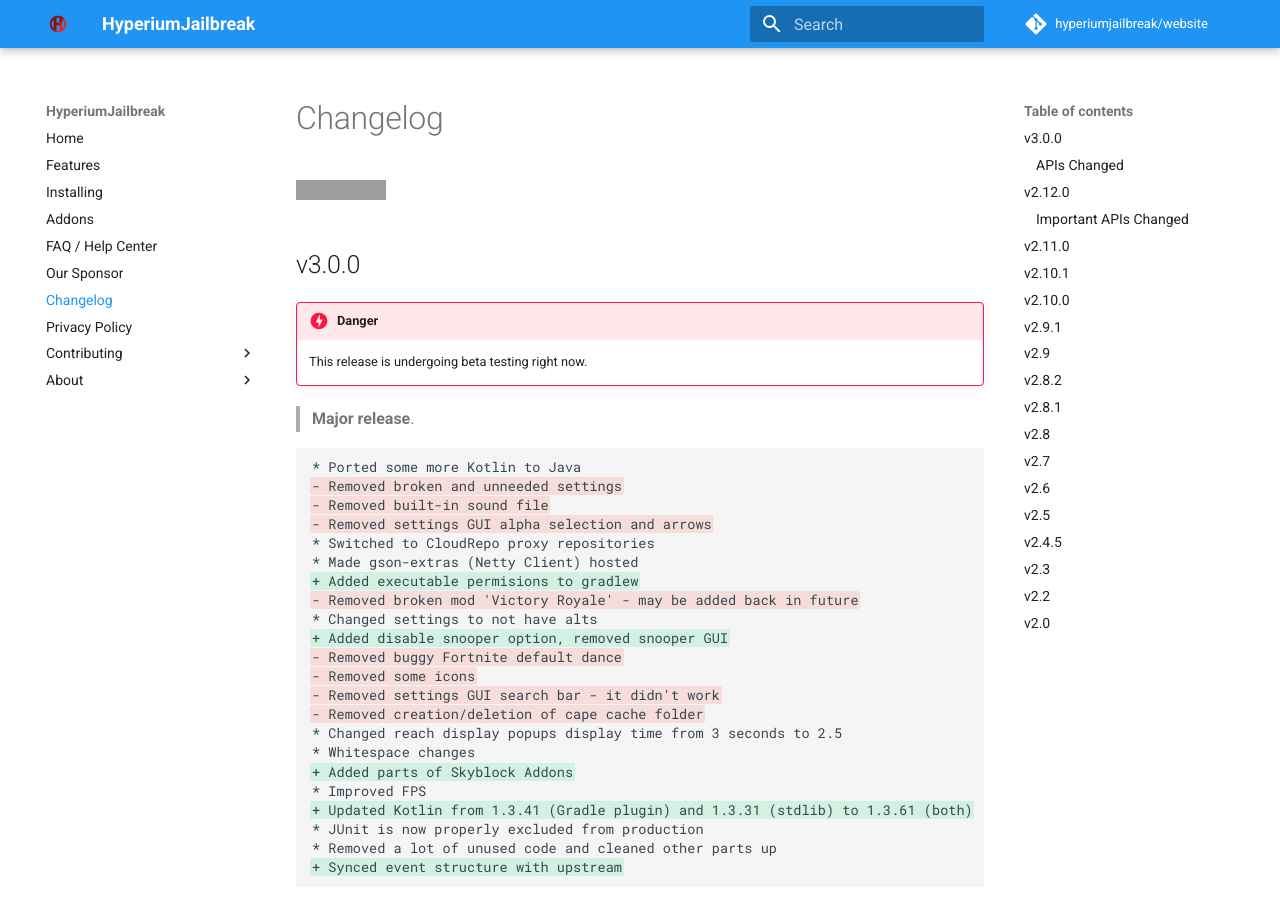
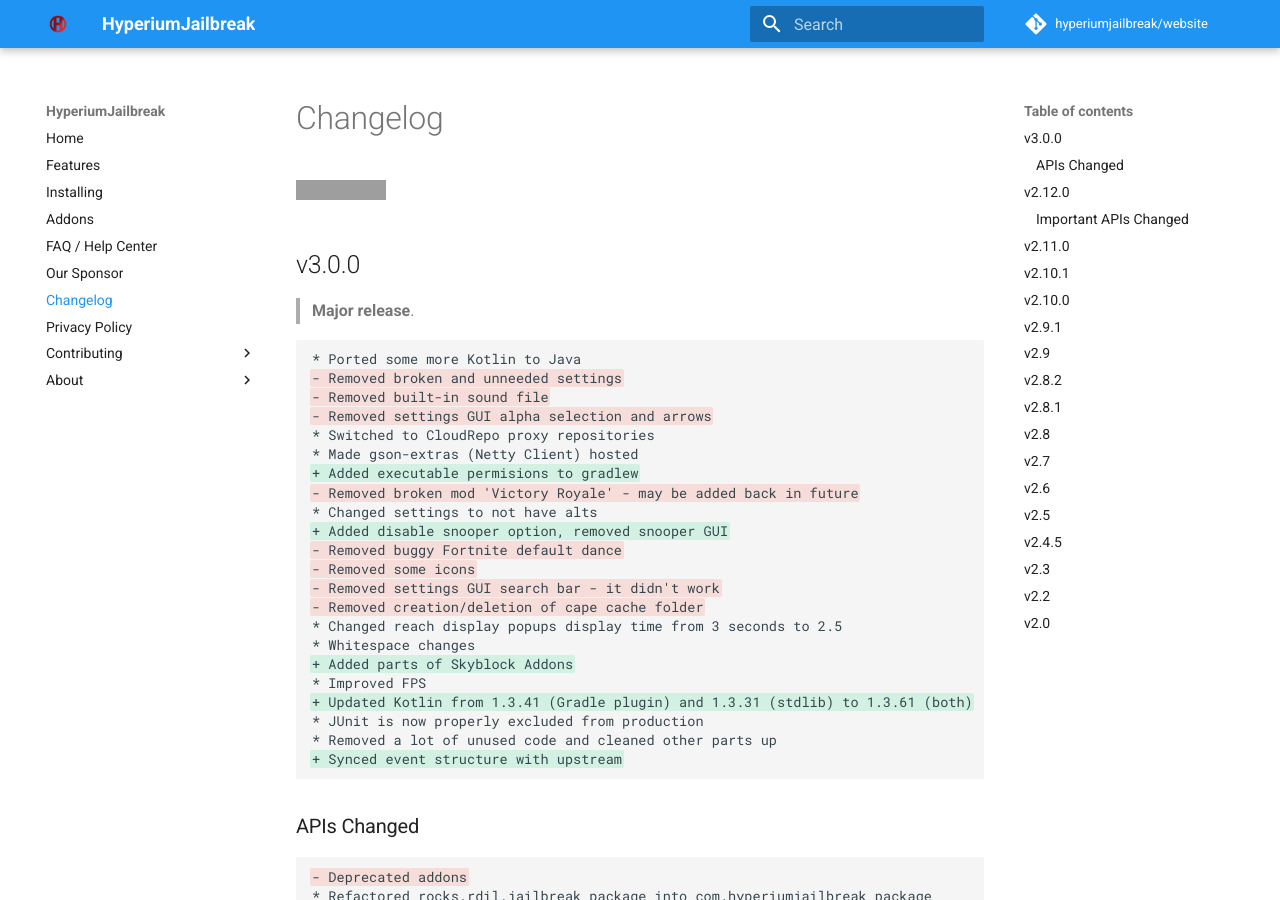
Before and after one commit to hyperiumjailbreak/hyperiumjailbreak.github.io, an MkDocs documentation site: the page built from docs/changelog.md, in a window 1280 px wide and 900 px high. Built offline with MkDocs 1.6.1 and Material for MkDocs 9.7.7, drawn with Linux system fonts in a browser that asks for light colours; comment, search, counter and statistics services are not loaded; grey boxes are pictures that could not be loaded.

Commit message:
remove danger warning

```diff
--- a/docs/changelog.md
+++ b/docs/changelog.md
@@ -3,9 +3,6 @@
 [![Commits since latest stable](https://img.shields.io/github/commits-since/hyperiumjailbreak/client/latest.svg?color=blueviolet)](https://github.com/hyperiumjailbreak/client/commits/master)
 
 ## v3.0.0
-
-!!! danger
-    This release is undergoing beta testing right now.
 
 > **Major release**.
 
```
